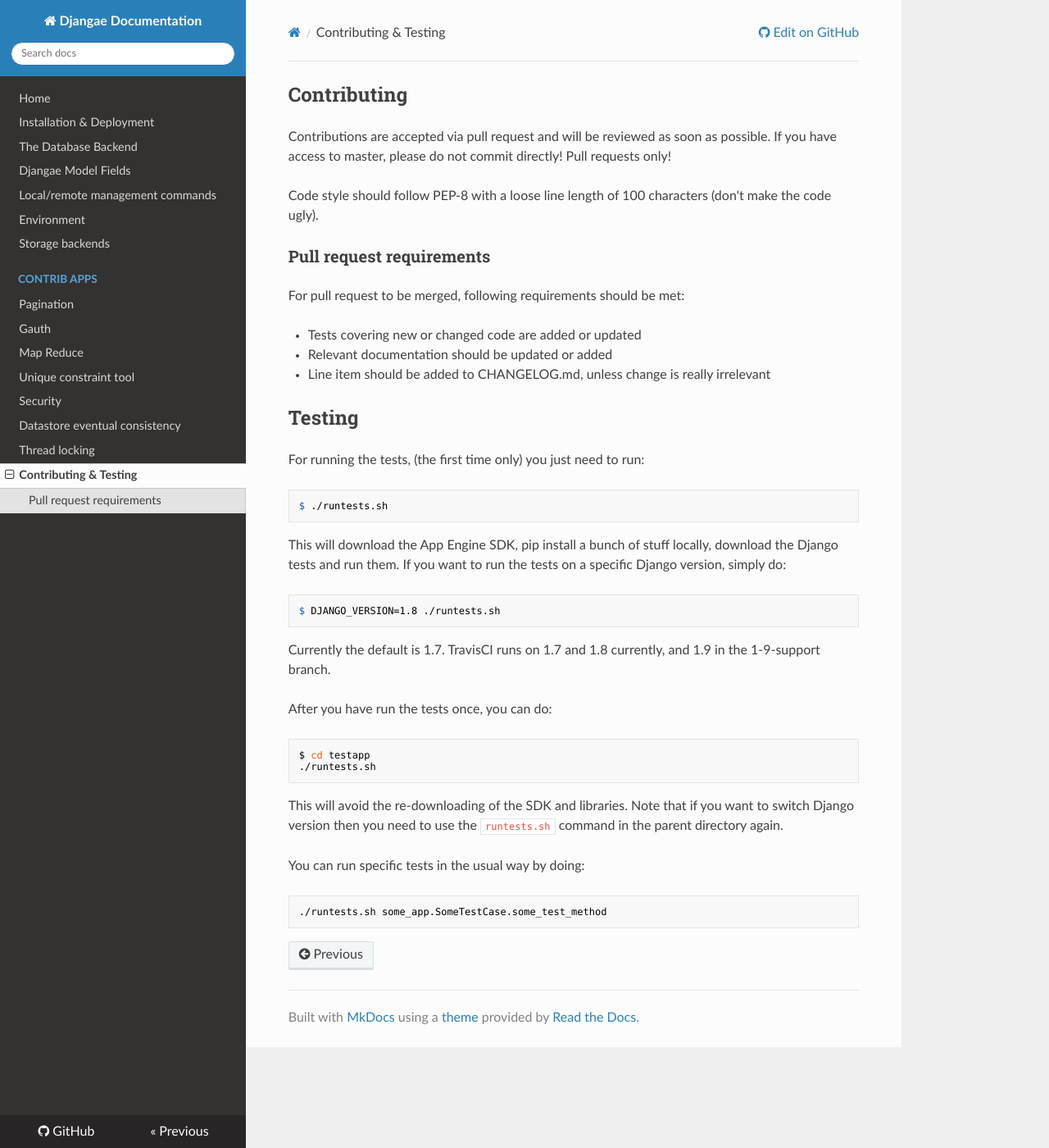
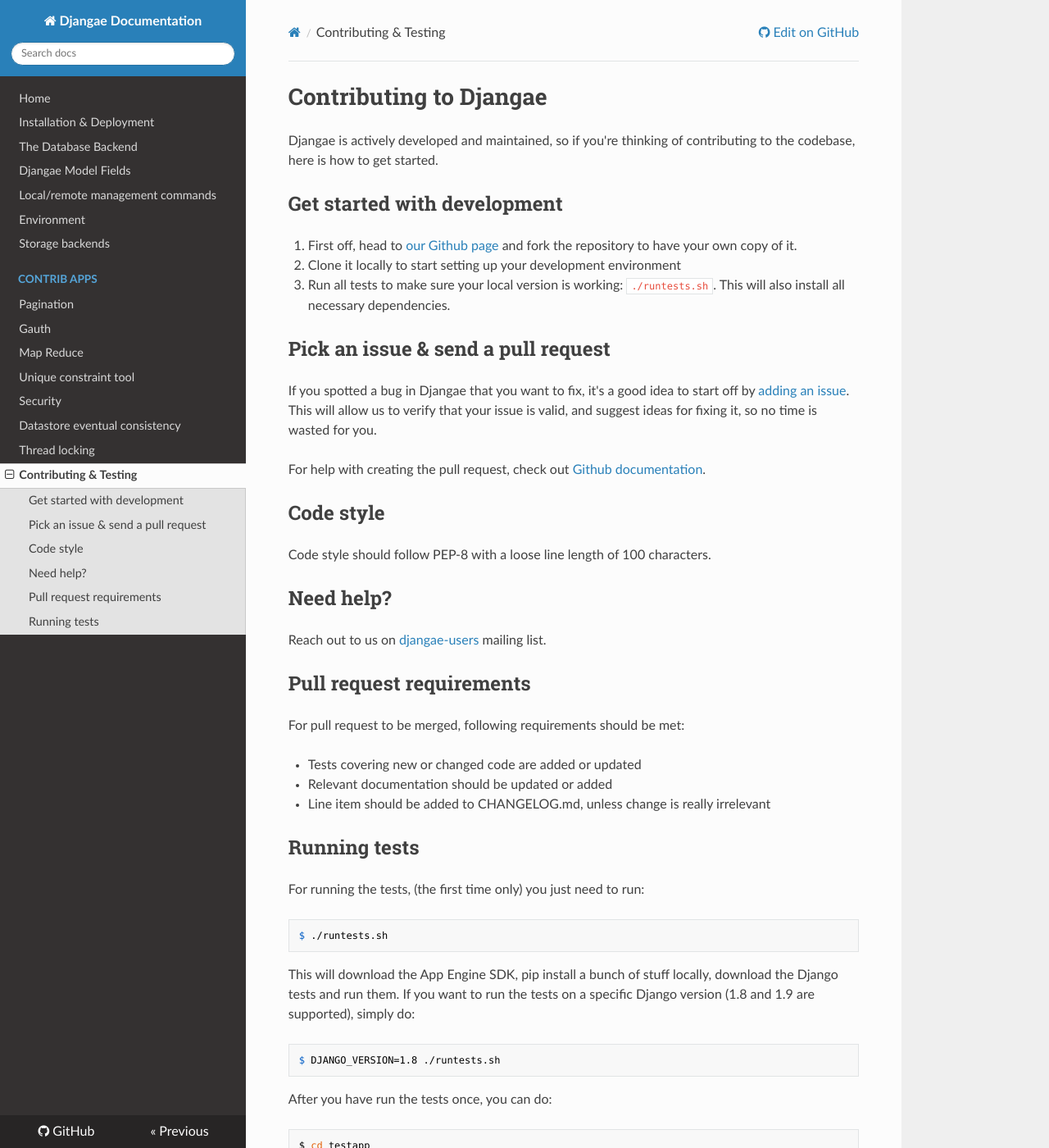
Before and after one commit to wittfabian/djangae, an MkDocs documentation site: the page built from docs/contributing.md, in a window 1280 px wide and 1400 px high. Shown: the whole window at 82% size. Built offline with MkDocs 1.6.1, drawn with Linux system fonts in a browser that asks for light colours; nearby versions of some CDN libraries; old or Windows-style settings are respelled for this version of MkDocs.

Commit message:
Improving the contributing documentation

```diff
--- a/docs/contributing.md
+++ b/docs/contributing.md
@@ -1,10 +1,31 @@
-## Contributing
+# Contributing to Djangae
 
-Contributions are accepted via pull request and will be reviewed as soon as possible. If you have access to master, please do not commit directly! Pull requests only!
+Djangae is actively developed and maintained, so if you're thinking of contributing to the codebase, here is how to get started.
 
-Code style should follow PEP-8 with a loose line length of 100 characters (don't make the code ugly).
+## Get started with development
 
-### Pull request requirements
+1. First off, head to [our Github page](https://github.com/potatolondon/djangae) and fork the repository to have your own copy of it.
+2. Clone it locally to start setting up your development environment
+3. Run all tests to make sure your local version is working: `./runtests.sh`. This will also install all necessary dependencies.
+
+## Pick an issue & send a pull request
+
+If you spotted a bug in Djangae that you want to fix, it's a good idea to start
+off by [adding an issue](https://github.com/potatolondon/djangae/issues/new).
+This will allow us to verify that your issue is valid, and suggest ideas for fixing it, so
+no time is wasted for you.
+
+For help with creating the pull request, check out [Github documentation](https://help.github.com/articles/creating-a-pull-request/).
+
+## Code style
+
+Code style should follow PEP-8 with a loose line length of 100 characters.
+
+## Need help?
+
+Reach out to us on [djangae-users](https://groups.google.com/forum/#!forum/djangae-users) mailing list.
+
+## Pull request requirements
 
 For pull request to be merged, following requirements should be met:
 
@@ -12,25 +33,23 @@
 - Relevant documentation should be updated or added
 - Line item should be added to CHANGELOG.md, unless change is really irrelevant
 
-## Testing
+## Running tests
 
 For running the tests, (the first time only) you just need to run:
 
     $ ./runtests.sh
 
 This will download the App Engine SDK, pip install a bunch of stuff locally, download the Django tests and run them. If you want to run the
-tests on a specific Django version, simply do:
+tests on a specific Django version (1.8 and 1.9 are supported), simply do:
 
     $ DJANGO_VERSION=1.8 ./runtests.sh
-
-Currently the default is 1.7. TravisCI runs on 1.7 and 1.8 currently, and 1.9 in the 1-9-support branch.
 
 After you have run the tests once, you can do:
 
     $ cd testapp
     ./runtests.sh
 
-This will avoid the re-downloading of the SDK and libraries.  Note that if you want to switch Django version then you need to use the `runtests.sh` command in the parent directory again.
+This will avoid the re-downloading of the SDK and libraries. Note that if you want to switch Django version then you need to use the `runtests.sh` command in the parent directory again.
 
 You can run specific tests in the usual way by doing:
 
```
Also changed, not shown: CHANGELOG.md (+1 -0 lines), README.md (+46 -13 lines).
